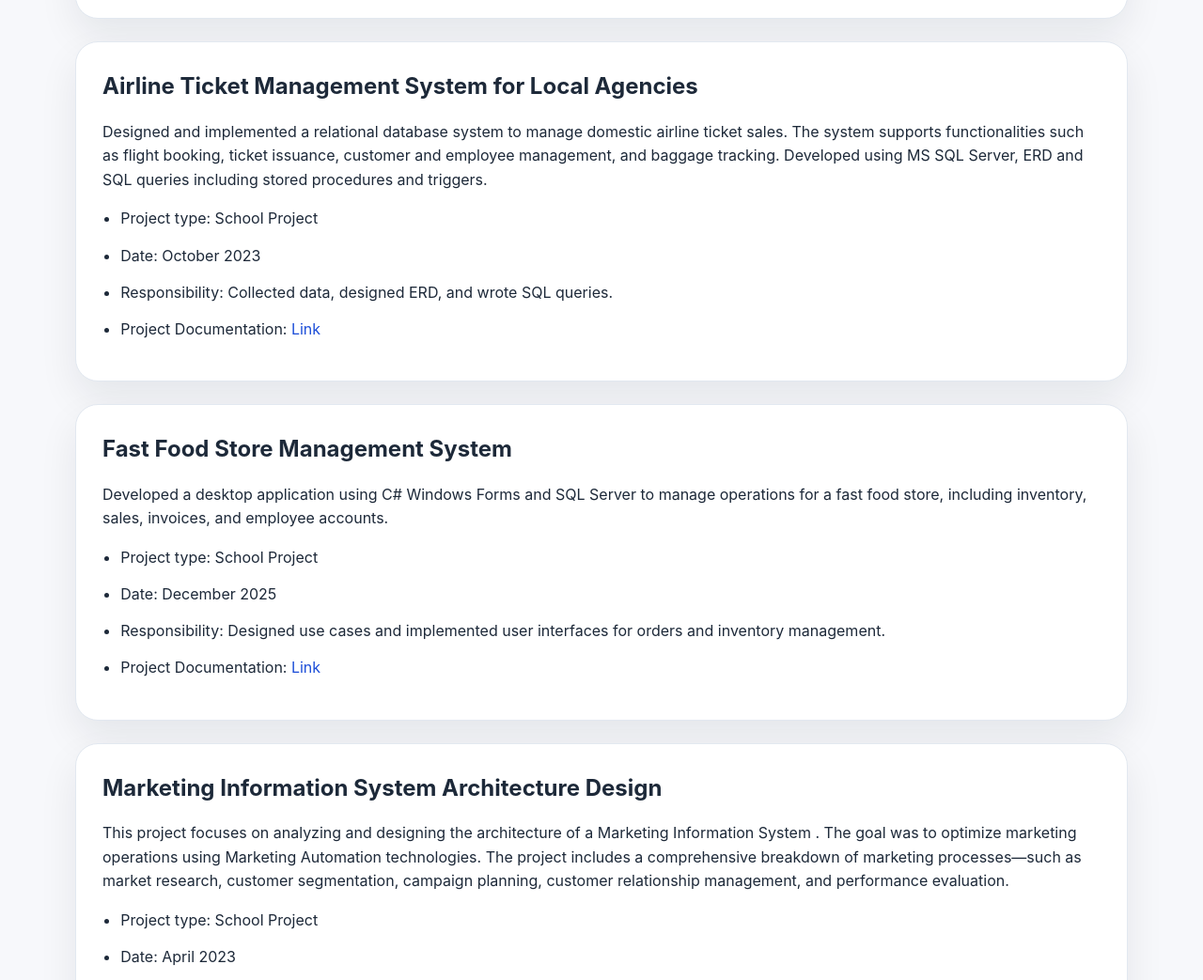
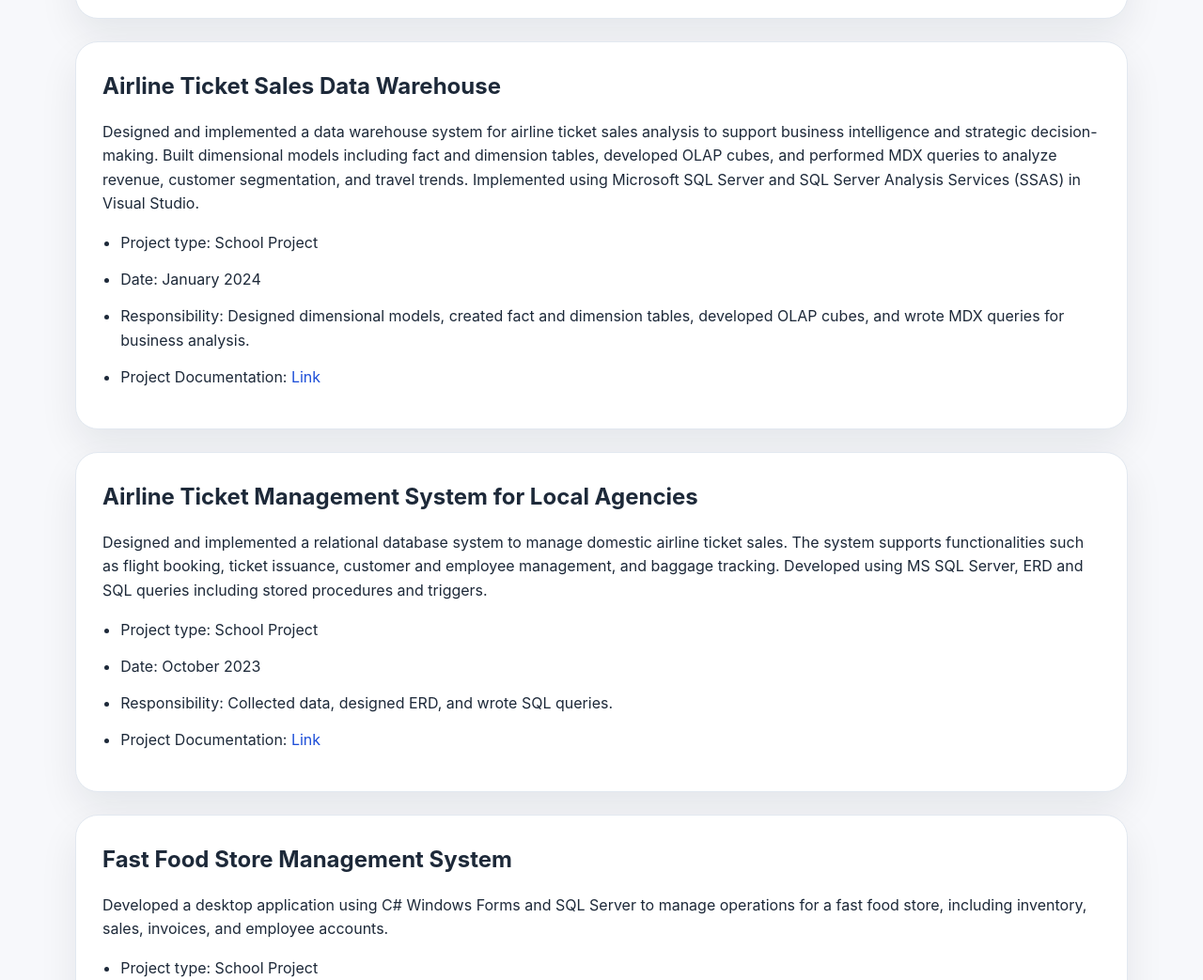
Before and after one commit to NguyenThu20/Portfolio, a plain HTML site: page projects.html in a window 1280 px wide. Shown: the part 2171-3214 px from the top of the page at 94% size. Drawn offline with Linux system fonts and the light colour scheme.

Commit message:
update 12/5

```diff
--- a/projects.html
+++ b/projects.html
@@ -77,6 +77,18 @@
     </section>
 
     <section class="card">
+      <h2>Airline Ticket Sales Data Warehouse</h2>
+      <p>Designed and implemented a data warehouse system for airline ticket sales analysis to support business intelligence and strategic decision-making. Built dimensional models including fact and dimension tables, developed OLAP cubes, and performed MDX queries to analyze revenue, customer segmentation, and travel trends. Implemented using Microsoft SQL Server and SQL Server Analysis Services (SSAS) in Visual Studio. </p>
+      <ul>
+        <li>Project type: School Project</li>
+        <li>Date: January 2024</li>
+        <li>Responsibility: Designed dimensional models, created fact and dimension tables, developed OLAP cubes, and wrote MDX queries for business analysis. </li>
+        <li>Project Documentation:<a href="https://drive.google.com/drive/folders/1LRHjpQbeQeuiVCzw3h0bctRe61w1kkV6?usp=sharing" target="_blank" ><i class="bi bi-file-earmark-pdf"></i> Link</a></li>
+
+      </ul>
+    </section>
+
+    <section class="card">
       <h2>Airline Ticket Management System for Local Agencies</h2>
       <p>Designed and implemented a relational database system to manage domestic airline ticket sales. The system supports functionalities such as flight booking, ticket issuance, customer and employee management, and baggage tracking. Developed using MS SQL Server, ERD and SQL queries including stored procedures and triggers. </p>
       <ul>
```
